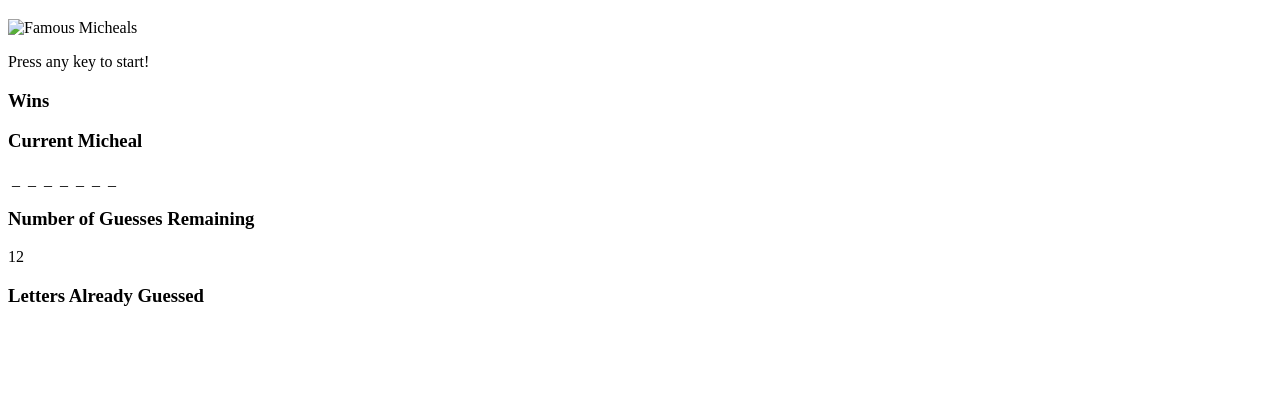
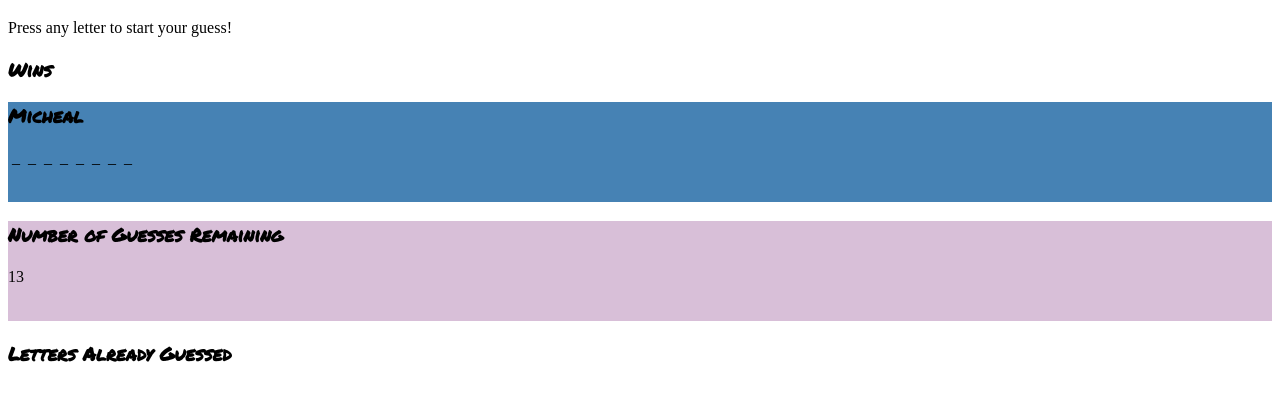
Before and after one commit to MC180G/Word-Guess-Game, a plain HTML site: page index.html in a window 1280 px wide. Shown: the part 61-462 px from the top of the page. Drawn offline with Linux system fonts and the light colour scheme.

Commit message:
works well, needs style

```diff
--- a/assets/css/style.css
+++ b/assets/css/style.css
@@ -0,0 +1,34 @@
+#mike-image {
+    height: 250px;
+    width: 250px;
+}
+
+#wins {
+    background-color: yellowgreen;
+}
+
+#current-word-section {
+    background-color: steelblue;
+    text-emphasis: bold;
+}
+
+.section-title {
+    font-family: 'Permanent Marker', cursive;
+    align-items: center;
+
+}
+
+.card {
+    width:100%;
+    height:100px;
+    align-items: center;
+}
+
+#guesses-remaining-section {
+    background-color: thistle;
+}
+
+.guessed-letters-section {
+    background-color: grey;
+
+}
--- a/assets/javascript/game.js
+++ b/assets/javascript/game.js
@@ -14,7 +14,8 @@ var wordGuessGame = {
     bay: { picture: "mikebay.jpg" },
     imperioli: { picture: "mikeimp.jpg" },
     landon: { picture: "mikelandon.jpg" },
-    cera: {picture: "mikecera.jpg"}
+    cera: {picture: "mikecera.jpg" },
+    che: {picture:"mikeche.jpg" }
   },
 
   targetWord: null,
@@ -148,8 +149,8 @@ var wordGuessGame = {
 
 
 
-      document.querySelector("#band-div").innerHTML =
-        "<img class='band-image' src='assets/images/" +
+      document.querySelector("#mike-div").innerHTML =
+        "<img id='mike-image' src='assets/images/" +
         this.wordsToPick[this.targetWord].picture + "' alt='" +
         this.wordsToPick[this.targetWord].song + "'>";
 
--- a/index.html
+++ b/index.html
@@ -3,32 +3,34 @@
 <head>
     <title>Word Guessing Game</title>
       <link rel="stylesheet" href="assets/css/style.css">
+      <link href="https://fonts.googleapis.com/css?family=Permanent+Marker&display=swap" rel="stylesheet">
+
 </head>
 <body>
     <div id="wrapper">
-        <h1 class="chrome">Step right up and Guess That MICHEAL!!</h1>
+        <h1>Step right up and Guess That MICHEAL!!</h1>
 
         </div>
 
         <div id="container">
             <h2 id ="micheal"></h2>
 
-            <div id="band-div"><img src="assets/images/hangman-boardgame.jpg" alt="Famous Micheals"></div>
+            <div id="mike-div"></div>
             <div id="game-section">
-                <p>Press any key to start!</p>
+                <p>Press any letter to start your guess!</p>
                 <div>
                     <h3 class="section-title">Wins</h3>
                     <div id="wins"></div>
                 </div>
-                <div id="current-word-section">
-                    <h3 class="section-title">Current Micheal</h3>
+                <div class="card" id="current-word-section">
+                    <h3 class="section-title">Micheal</h3>
                     <div id="current-word"></div>
                 </div>
-                <div id="guesses-remaining-section">
+                <div class="card" id="guesses-remaining-section">
                     <h3 class="section-title">Number of Guesses Remaining</h3>
                     <div id="guesses-remaining"></div>
                 </div>
-                <div id ="guessed-letters-section">
+                <div class="card" id ="guessed-letters-section">
                     <h3 class="section-title">Letters Already Guessed</h3>
                     <div id="guessed-letters"></div>
                 </div>
```
Also changed, not shown: assets/images/brushed-steel.jpg (added), assets/images/mikeche.jpg (added).
